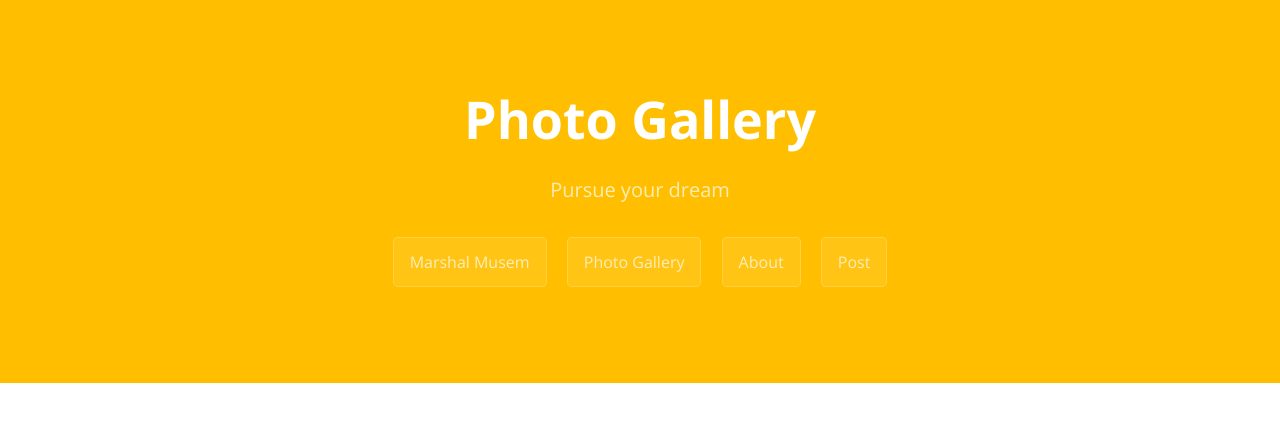
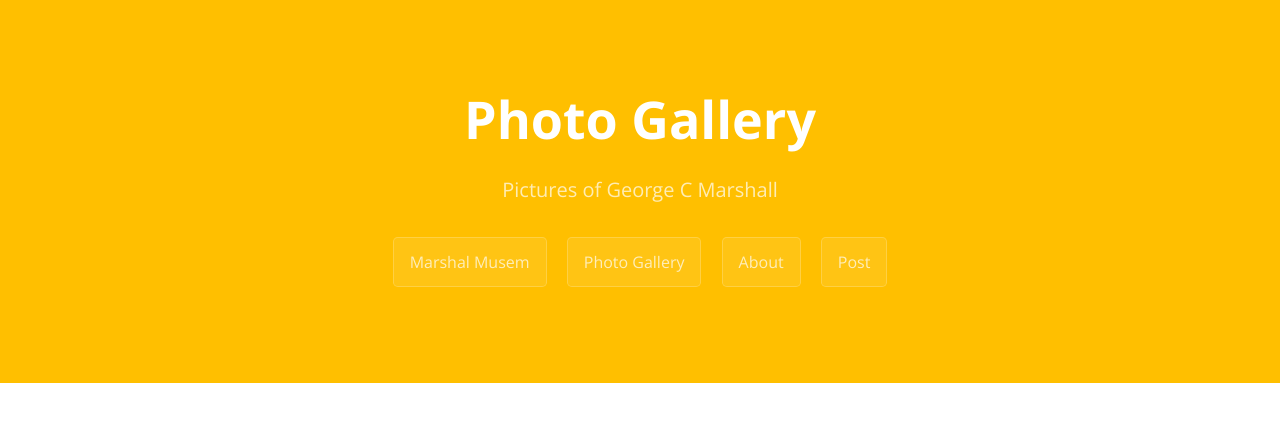
Before and after one commit to whiteeemh/whiteeemh.github.io, a Jekyll site: the page built from photo gallery.md, in a window 1280 px wide. Shown: the top 422 px of the page. Built offline with Jekyll 4.4.1, drawn with Linux system fonts in a browser that asks for light colours.

Commit message:
Update photo gallery.md

```diff
--- a/photo gallery.md
+++ b/photo gallery.md
@@ -1,7 +1,7 @@
 ---
 layout: default
 title: Photo Gallery
-description: Pursue your dream
+description: Pictures of George C Marshall
 order: 2
 ---
 
```
